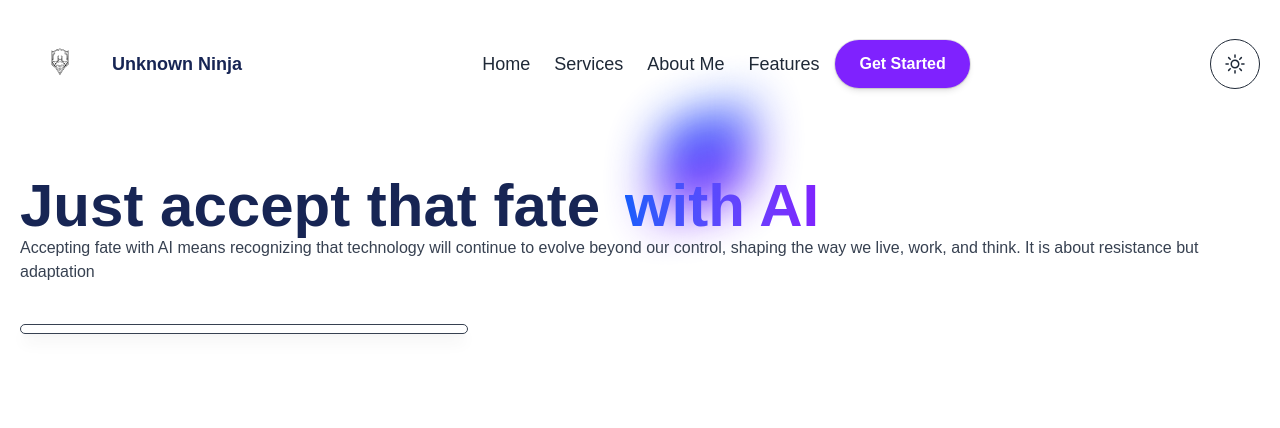
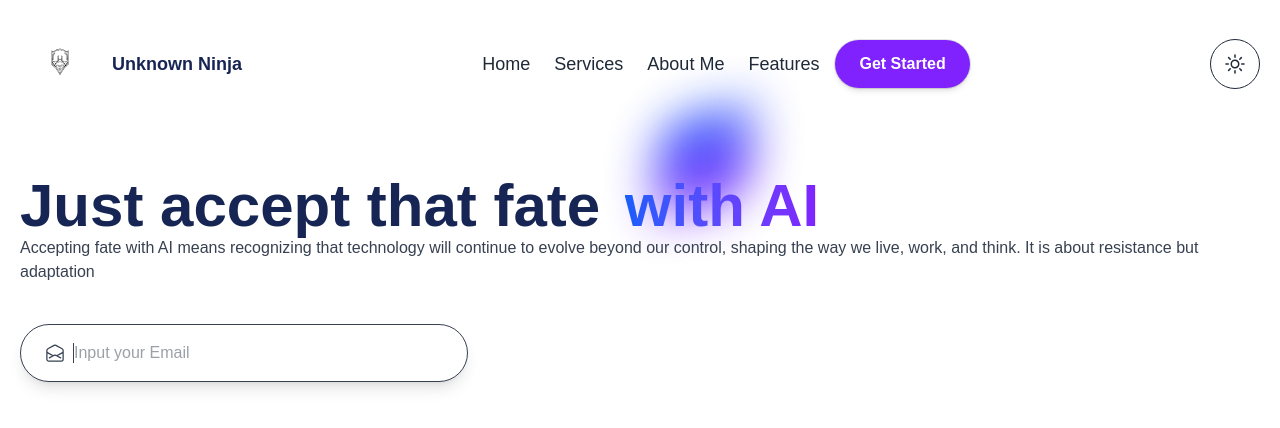
Before and after one commit to TruSigns/First_SaaS_Project, a React (Vite) app: page / in a window 1280 px wide. Shown: the top 428 px of the page. Built offline with nearby package versions, Linux system fonts and the light colour scheme.

Commit message:
added the email icon

```diff
--- a/src/component/sections/Hero.tsx
+++ b/src/component/sections/Hero.tsx
@@ -27,7 +27,26 @@
           <div className="mt-10 w-full flex max-w-md mx-auto lg:mx-0">
             <div className="flex sm:flex-row flex-col gap-5 w-full">
               <form action="#" className="py-1 pl-6 w-full pr-1 flex gal-3 items-center text-heading-3
-              shadow-lg shadow-box-shadow border border-box-boarder bg-box-bg rounded-full ease-linear focus-within:bg-body focus-within:border-primary"></form>
+              shadow-lg shadow-box-shadow border border-box-boarder bg-box-bg rounded-full ease-linear focus-within:bg-body focus-within:border-primary">
+                <span className="min-w-max pr-2 border-r border-box-border">   {" "}
+                  <svg
+                    xmlns="http://www.w3.org/2000/svg"
+                    width="20"
+                    fill="none"
+                    viewBox="0 0 24 24"
+                    strokeWidth="1.5"
+                    stroke="currentColor"
+                    className="w-5 h-5"
+                  >
+                    <path
+                      strokeLinecap="round"
+                      strokeLinejoin="round"
+                      d="M21.75 9v.906a2.25 2.25 0 01-1.183 1.981l-6.478 3.488M2.25 9v.906a2.25 2.25 0 001.183 1.981l6.478 3.488m8.839 2.51l-4.66-2.51m0 0l-1.023-.55a2.25 2.25 0 00-2.134 0l-1.022.55m0 0l-4.661 2.51m16.5 1.615a2.25 2.25 0 01-2.25 2.25h-15a2.25 2.25 0 01-2.25-2.25V8.844a2.25 2.25 0 011.183-1.98l7.5-4.04a2.25 2.25 0 012.134 0l7.5 4.04a2.25 2.25 0 011.183 1.98V19.5z"
+                    />
+                  </svg>
+                  </span>
+                  <input type="email" placeholder="Input your Email" className="w-full py-3 outline-none bg-transparent"/>
+              </form>
             </div>
           </div>
 
```
